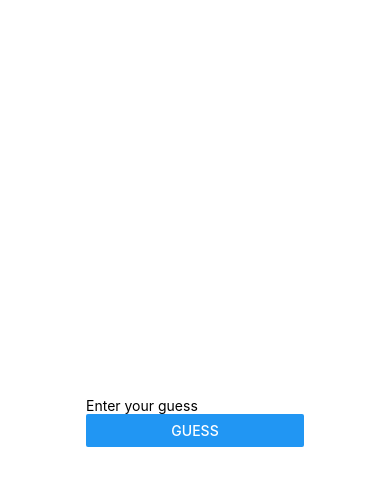
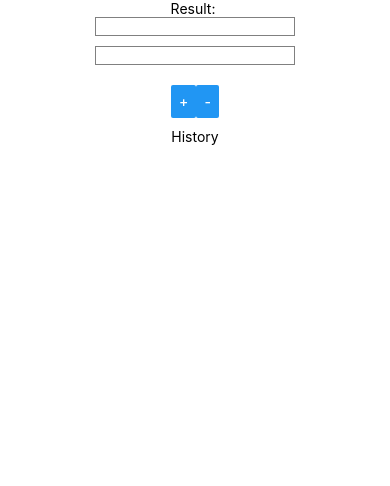
Before and after one commit to F0rsu/mobiiliohjelmointi, a React Native app: screen / in a window 390 px wide. Shown: the top 486 px of the page. Built offline with nearby package versions, Linux system fonts and the light colour scheme.

Commit message:
Laskimessa on nyt aiempien laskujen historia

```diff
--- a/App.js
+++ b/App.js
@@ -9,7 +9,7 @@ import { StatusBar } from "expo-status-bar";
 export default function App() {
   return (
     <View style={styles.container}>
-      <Guessing/>
+      <Laskin/>
     </View>
   );
 }
--- a/assets/Laskin.js
+++ b/assets/Laskin.js
@@ -1,25 +1,25 @@
 import React, { useState } from "react";
-import { View, Button, Alert, TextInput, Image } from "react-native";
-
-import { StatusBar } from "expo-status-bar";
-import { StyleSheet, Text } from "react-native";
+import { View, Text, TextInput, Button, Alert, FlatList, StyleSheet } from "react-native";
 
 export default function Laskin() {
   const [num1, setNumber1] = useState("");
   const [num2, setNumber2] = useState("");
   const [result, setResult] = useState('');
+  const [data, setData] = useState([]);
 
   const handleAddition = () => {
     const sum = Number(num1) + Number(num2);
+    const operation = `${num1} + ${num2} = ${sum}`;
     setResult(`(Sum:) ${sum}`);
+    setData([...data, { key: operation }]);
   };
 
   const handleSubtraction = () => {
     const difference = Number(num1) - Number(num2);
+    const operation = `${num1} - ${num2} = ${difference}`;
     setResult(`(Difference:) ${difference}`);
+    setData([...data, { key: operation }]);
   };
-
-
 
   const styles = StyleSheet.create({
     container: {
@@ -33,42 +33,55 @@ export default function Laskin() {
       marginBottom: 10,
     },
     input: {
-        width: 100,
+      width: 200,
       borderColor: "gray",
       borderWidth: 1,
-        marginRight: 10,
+      marginBottom: 10,
     },
     buttonContainer: {
       flexDirection: "row",
+      marginBottom: 10,
     },
-
+    list: {
+      marginTop: 20,
+    },
+    listItem: {
+      padding: 10,
+      fontSize: 18,
+      height: 44,
+    },
   });
 
   return (
     <View style={styles.container}>
-
       <Text>Result: {result}</Text>
 
       <View style={styles.inputContainer}>
         <TextInput
-        style={{ width: 200, borderColor: "gray", borderWidth: 1 }}
-        onChangeText={(num1) => setNumber1(num1)}
+          style={styles.input}
+          onChangeText={setNumber1}
           value={num1}
           keyboardType="numeric"
         />
-
         <TextInput
-        style={{ width: 200, borderColor: "gray", borderWidth: 1 }}
-        onChangeText={(num2) => setNumber2(num2)}
+          style={styles.input}
+          onChangeText={setNumber2}
           value={num2}
           keyboardType="numeric"
         />
       </View>
 
-    <View style={styles.buttonContainer}></View>
+      <View style={styles.buttonContainer}>
         <Button title="+" onPress={handleAddition} />
         <Button title="-" onPress={handleSubtraction} />
+      </View>
 
+      <Text style={styles.historyText}>History</Text>
+      <FlatList
+        style={styles.list}
+        data={data}
+        renderItem={({ item }) => <Text style={styles.listItem}>{item.key}</Text>}
+      />
     </View>
   );
 }
```
Lines whose indentation alone changed are shown as unchanged.
